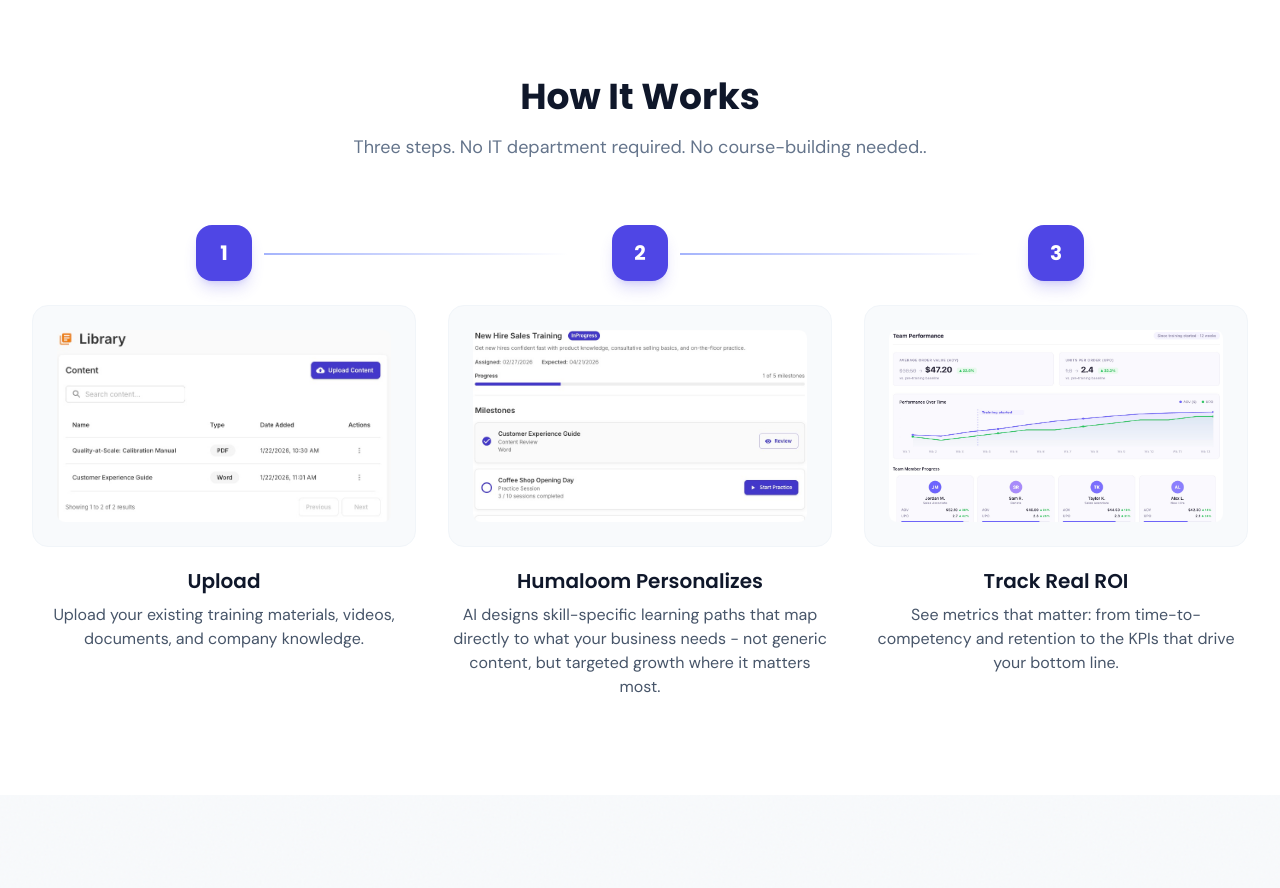
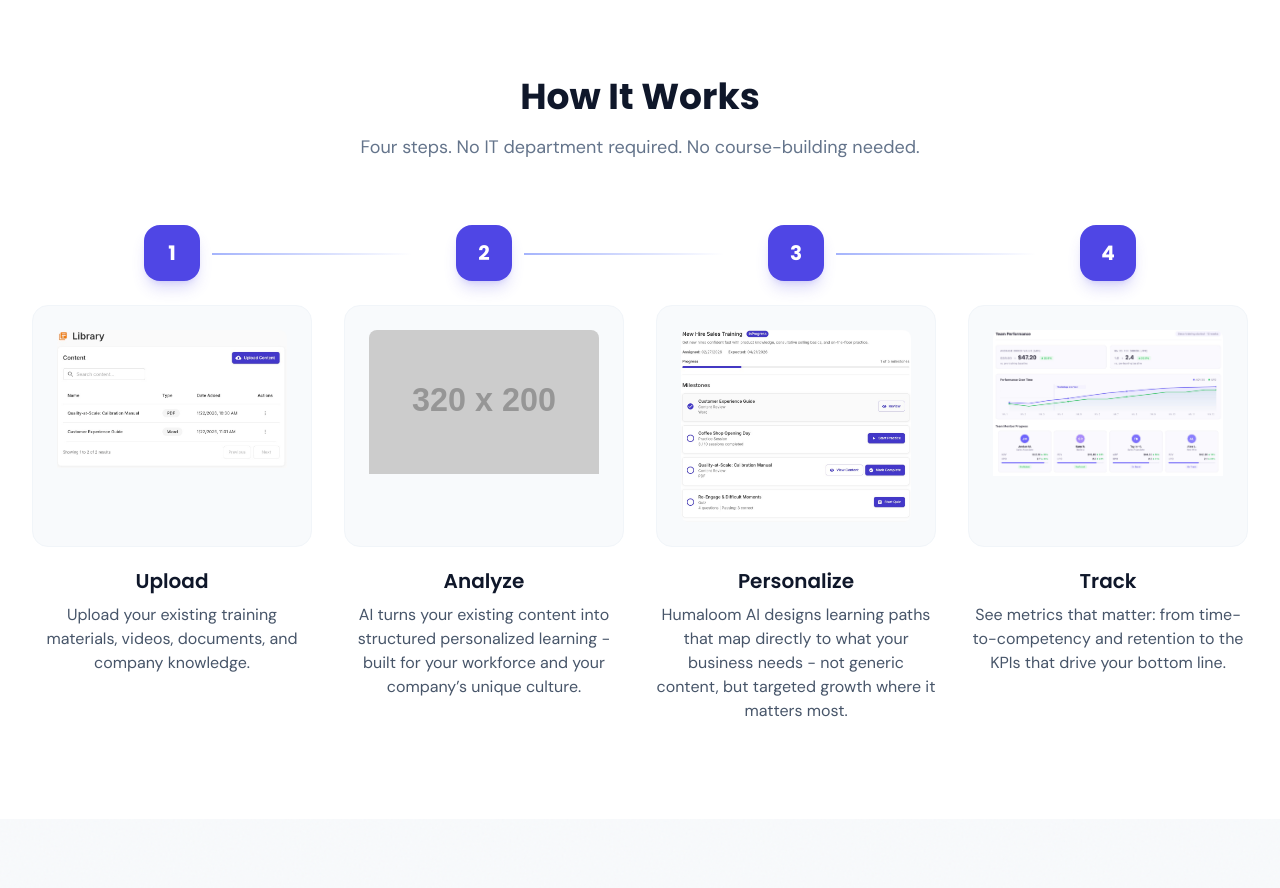
Before and after one commit to rami-humaloom/website, a website: page index.html in a window 1280 px wide. Shown: the part 2120-3008 px from the top of the page. Drawn offline with Linux system fonts and the light colour scheme; placeholder pictures from the web are drawn by us.

Commit message:
Add Analyze step on home page

```diff
--- a/index.html
+++ b/index.html
@@ -312,9 +312,9 @@
             <div class="max-w-7xl mx-auto px-4 sm:px-6 lg:px-8">
                 <div class="text-center mb-12 lg:mb-16 fade-up">
                     <h2 class="font-heading font-bold text-3xl sm:text-4xl text-slate-900 mb-4">How It Works</h2>
-                    <p class="text-lg text-slate-500 max-w-2xl mx-auto">Three steps. No IT department required. No course-building needed..</p>
+                    <p class="text-lg text-slate-500 max-w-2xl mx-auto">Four steps. No IT department required. No course-building needed.</p>
                 </div>
-                <div class="grid md:grid-cols-3 gap-8 stagger">
+                <div class="grid sm:grid-cols-2 lg:grid-cols-4 gap-8 stagger">
                     <!-- Step 1 -->
                     <div class="fade-up text-center relative">
                         <div class="w-14 h-14 bg-brand-500 rounded-2xl flex items-center justify-center text-white font-heading font-bold text-xl mx-auto mb-6 shadow-lg shadow-brand-500/20">1</div>
@@ -325,29 +325,41 @@
                         </div>
                         <h3 class="font-heading font-semibold text-xl text-slate-900 mb-2">Upload</h3>
                         <p class="text-slate-600">Upload your existing training materials, videos, documents, and company knowledge.</p>
-                        <div class="hidden md:block absolute top-7 left-[calc(50%+40px)] w-[calc(100%-80px)] h-0.5 bg-gradient-to-r from-brand-300 to-transparent"></div>
+                        <div class="hidden lg:block absolute top-7 left-[calc(50%+40px)] w-[calc(100%-80px)] h-0.5 bg-gradient-to-r from-brand-300 to-transparent"></div>
                     </div>
                     <!-- Step 2 -->
                     <div class="fade-up text-center relative">
                         <div class="w-14 h-14 bg-brand-500 rounded-2xl flex items-center justify-center text-white font-heading font-bold text-xl mx-auto mb-6 shadow-lg shadow-brand-500/20">2</div>
                         <div class="bg-slate-50 rounded-2xl p-6 border border-slate-100 mb-5">
                             <div class="h-48 overflow-hidden rounded-lg">
+                                <img src="https://placehold.co/320x200/f1f5f9/10B981?text=AI+Analyzes" alt="Humaloom AI analyzing and structuring training content" class="w-full">
+                            </div>
+                        </div>
+                        <h3 class="font-heading font-semibold text-xl text-slate-900 mb-2">Analyze</h3>
+                        <p class="text-slate-600">AI turns your existing content into structured personalized learning - built for your workforce and your company’s unique culture.</p>
+                        <div class="hidden lg:block absolute top-7 left-[calc(50%+40px)] w-[calc(100%-80px)] h-0.5 bg-gradient-to-r from-brand-300 to-transparent"></div>
+                    </div>
+                    <!-- Step 3 -->
+                    <div class="fade-up text-center relative">
+                        <div class="w-14 h-14 bg-brand-500 rounded-2xl flex items-center justify-center text-white font-heading font-bold text-xl mx-auto mb-6 shadow-lg shadow-brand-500/20">3</div>
+                        <div class="bg-slate-50 rounded-2xl p-6 border border-slate-100 mb-5">
+                            <div class="h-48 overflow-hidden rounded-lg">
                                 <img src="/assets/images/step-ai.jpg" alt="Humaloom AI personalizes content for each employee" class="w-full">
                             </div>
                         </div>
-                        <h3 class="font-heading font-semibold text-xl text-slate-900 mb-2">Humaloom Personalizes</h3>
-                        <p class="text-slate-600">AI designs skill-specific learning paths that map directly to what your business needs - not generic content, but targeted growth where it matters most.</p>
-                        <div class="hidden md:block absolute top-7 left-[calc(50%+40px)] w-[calc(100%-80px)] h-0.5 bg-gradient-to-r from-brand-300 to-transparent"></div>
+                        <h3 class="font-heading font-semibold text-xl text-slate-900 mb-2">Personalize</h3>
+                        <p class="text-slate-600">Humaloom AI designs learning paths that map directly to what your business needs - not generic content, but targeted growth where it matters most.</p>
+                        <div class="hidden lg:block absolute top-7 left-[calc(50%+40px)] w-[calc(100%-80px)] h-0.5 bg-gradient-to-r from-brand-300 to-transparent"></div>
                     </div>
-                    <!-- Step 3 -->
+                    <!-- Step 4 -->
                     <div class="fade-up text-center">
-                        <div class="w-14 h-14 bg-brand-500 rounded-2xl flex items-center justify-center text-white font-heading font-bold text-xl mx-auto mb-6 shadow-lg shadow-brand-500/20">3</div>
+                        <div class="w-14 h-14 bg-brand-500 rounded-2xl flex items-center justify-center text-white font-heading font-bold text-xl mx-auto mb-6 shadow-lg shadow-brand-500/20">4</div>
                         <div class="bg-slate-50 rounded-2xl p-6 border border-slate-100 mb-5">
                             <div class="h-48 overflow-hidden rounded-lg">
                                 <img src="/assets/images/step-roi.jpg" alt="Track real training ROI with Humaloom analytics" class="w-full">
                             </div>
                         </div>
-                        <h3 class="font-heading font-semibold text-xl text-slate-900 mb-2">Track Real ROI</h3>
+                        <h3 class="font-heading font-semibold text-xl text-slate-900 mb-2">Track</h3>
                         <p class="text-slate-600">See metrics that matter: from time-to-competency and retention to the KPIs that drive your bottom line.</p>
                     </div>
                 </div>
```
Also changed, not shown: assets/css/output.css.
